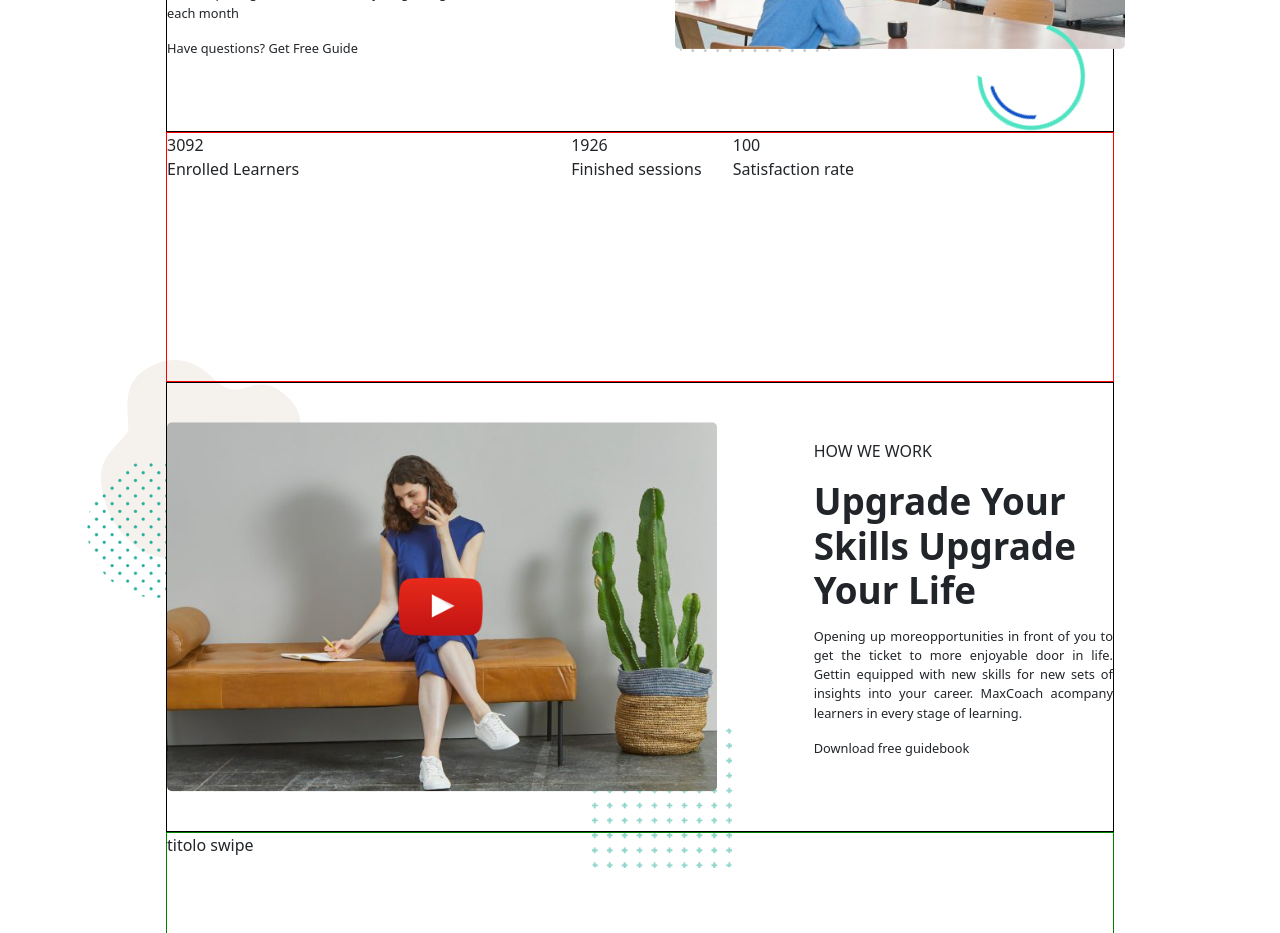
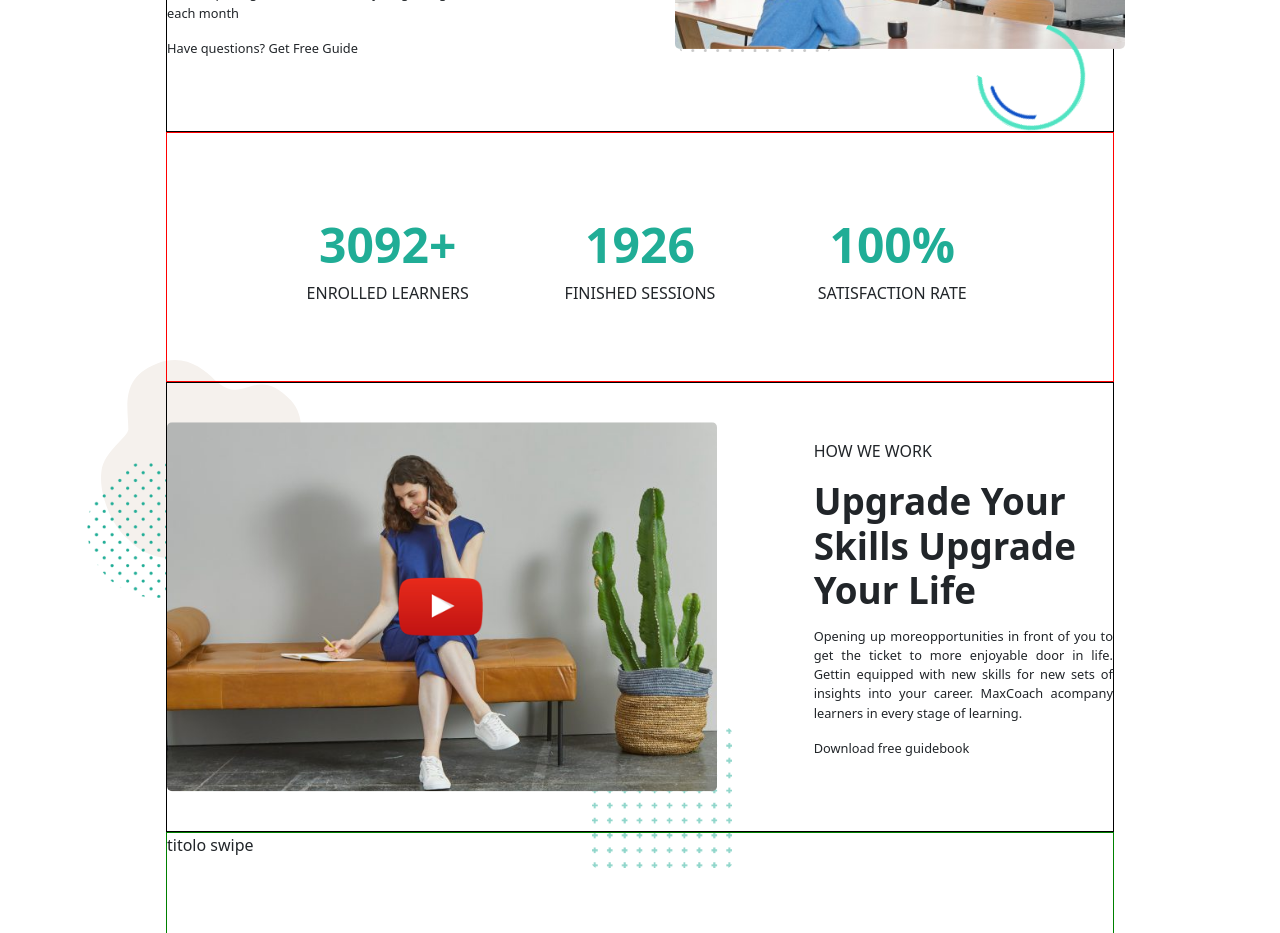
Before and after one commit to VeronicaFontana/proj-html-vuejs, a Vue app: page / in a window 1280 px wide. Shown: the part 940-1873 px from the top of the page. Built offline with nearby package versions, Linux system fonts and the light colour scheme.

Commit message:
[ADD] Statistics

```diff
--- a/src/components/partials/Statistics.vue
+++ b/src/components/partials/Statistics.vue
@@ -53,27 +53,49 @@ export default {
 
 <template>
   <div class="row">
-    <div class="col-5">
+    <div class="col-4 enroll">
       <div class="counter">
-        <span>{{ enrolled }}</span>
+        <span>{{ enrolled }}+</span>
       </div>
-      <span>Enrolled Learners</span>
+      <span class="text">Enrolled Learners</span>
     </div>
-    <div class="col-2">
+    <div class="col sessions">
       <div class="counter">
         <span>{{ sessions }}</span>
       </div>
-      <span>Finished sessions</span>
+      <span class="text">Finished sessions</span>
     </div>
-    <div class="col-5">
+    <div class="col-4 satisfaction">
       <div class="counter">
-        <span>{{ satisfaction }}</span>
+        <span>{{ satisfaction }}%</span>
       </div>
-      <span>Satisfaction rate</span>
+      <span class="text">Satisfaction rate</span>
     </div>
   </div>
 </template>
 
 <style lang="scss" scoped>
+@use "../../scss/partials/variables" as *;
+.row{
+  width: 80%;
+  margin: 0 auto;
+  height: 100%;
+  display: flex;
+  align-items: center;
+  text-align: center;
 
+  .text{
+    text-transform: uppercase;
+  }
+
+  .counter{
+    span{
+      color: $text-color;
+      font-size: 3rem;
+      font-weight: bold;
+    }
+  }
+
+
+}
 </style>
```
